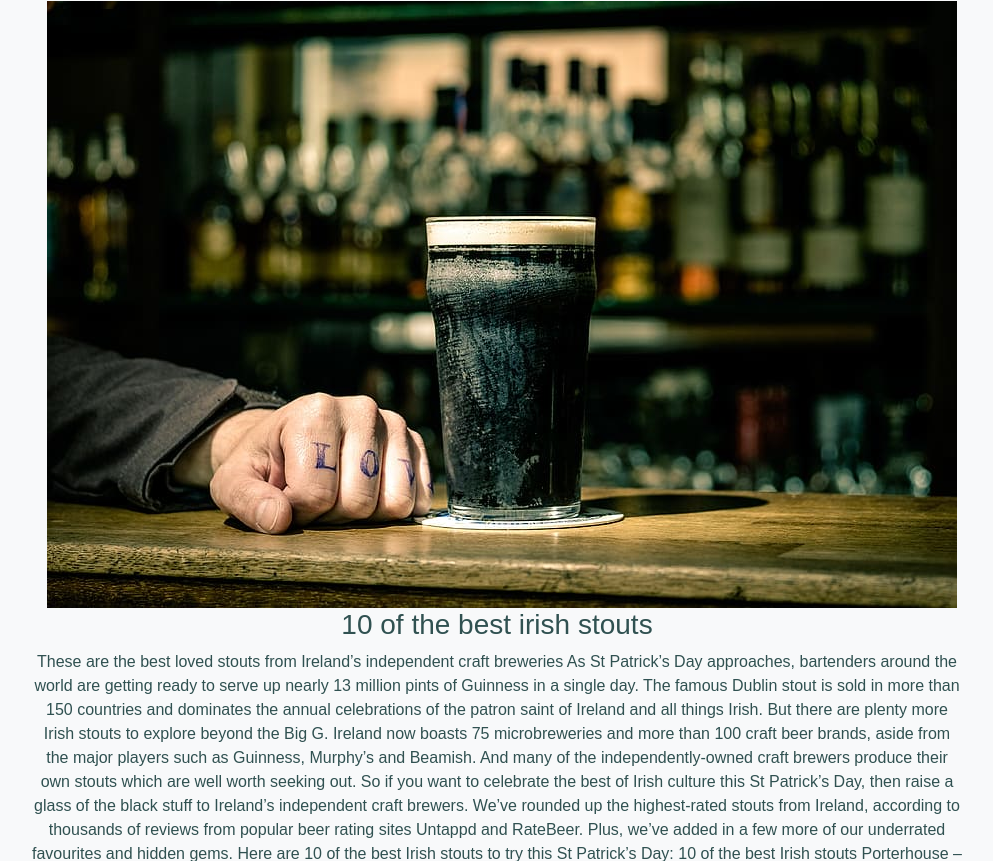
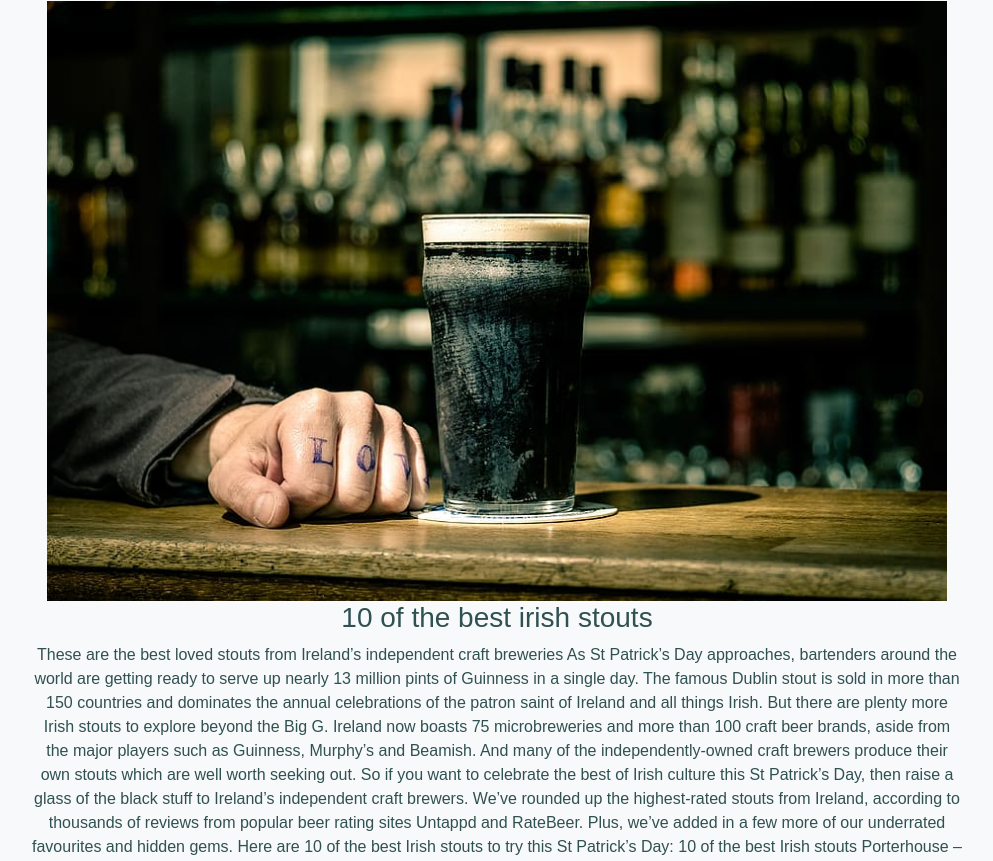
Before and after one commit to martinmaguire89/milestone-project-4, a Django app: page /posts/1/ in a window 1280 px wide. Shown: the part 82-943 px from the top of the page, without its empty margins (50-1043 px from the left). Run offline with Django 3.2, Linux system fonts and the light colour scheme; data comes from the database, SQL or seed files in the repository; both versions use the stored data as it was after the commit; some libraries are stand-ins or nearby versions.

Commit message:
img class changed to img-fluid to allow the iamge to adjust to smaller screen perfectly in postdetail.html

```diff
--- a/posts/templates/postdetail.html
+++ b/posts/templates/postdetail.html
@@ -5,7 +5,7 @@
     <div class="row">
         <div class="col-sm-10 col-md-10">
             {% if post.image %}
-                <img class="img-blogpost" src="/media/{{ post.image }}">
+                <img class="img-fluid" src="/media/{{ post.image }}">
             {% endif %}
             <h3>{{ post.title }}</h3>
             <div class="row">
```
Also changed, not shown: db.sqlite3.
